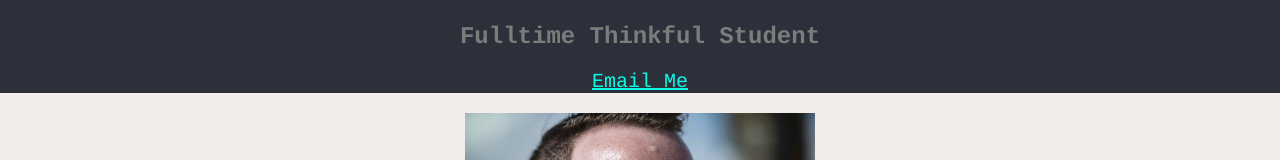
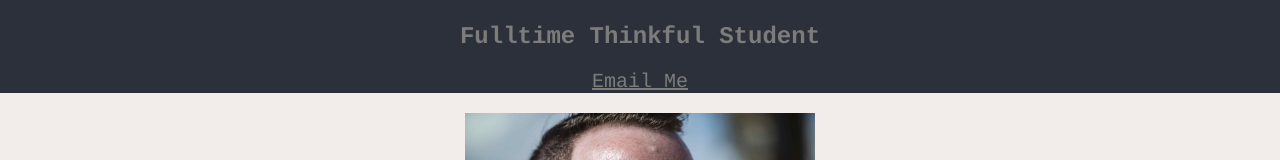
Before and after one commit to BobRayVaughn/practice-portfolio, a plain HTML site: page index.html in a window 1280 px wide. Shown: the part 122-282 px from the top of the page. Drawn offline with nearby package versions, Linux system fonts and the light colour scheme.

Commit message:
Revision 5

```diff
--- a/style.css
+++ b/style.css
@@ -50,7 +50,7 @@ a {
   float: center;
 }
 
-a:link    { color: rgb(14, 248, 229);  }
+a:link    { color: #7C7C7C;  }
 a:visited { color: #474747;   }
 a:hover   { color: blue; }
 a:active  { color: rgb(253, 249, 0);  }
```
